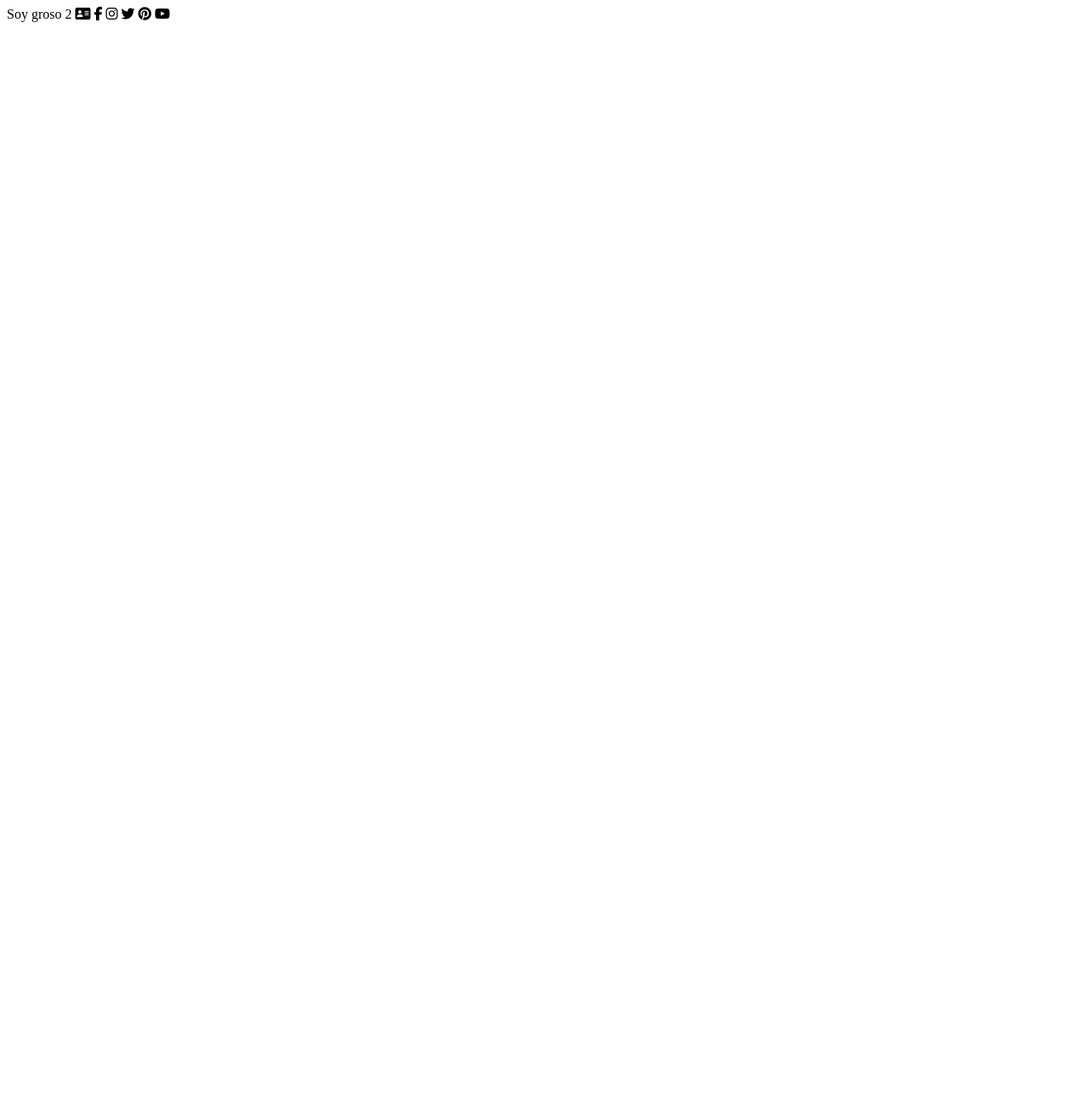
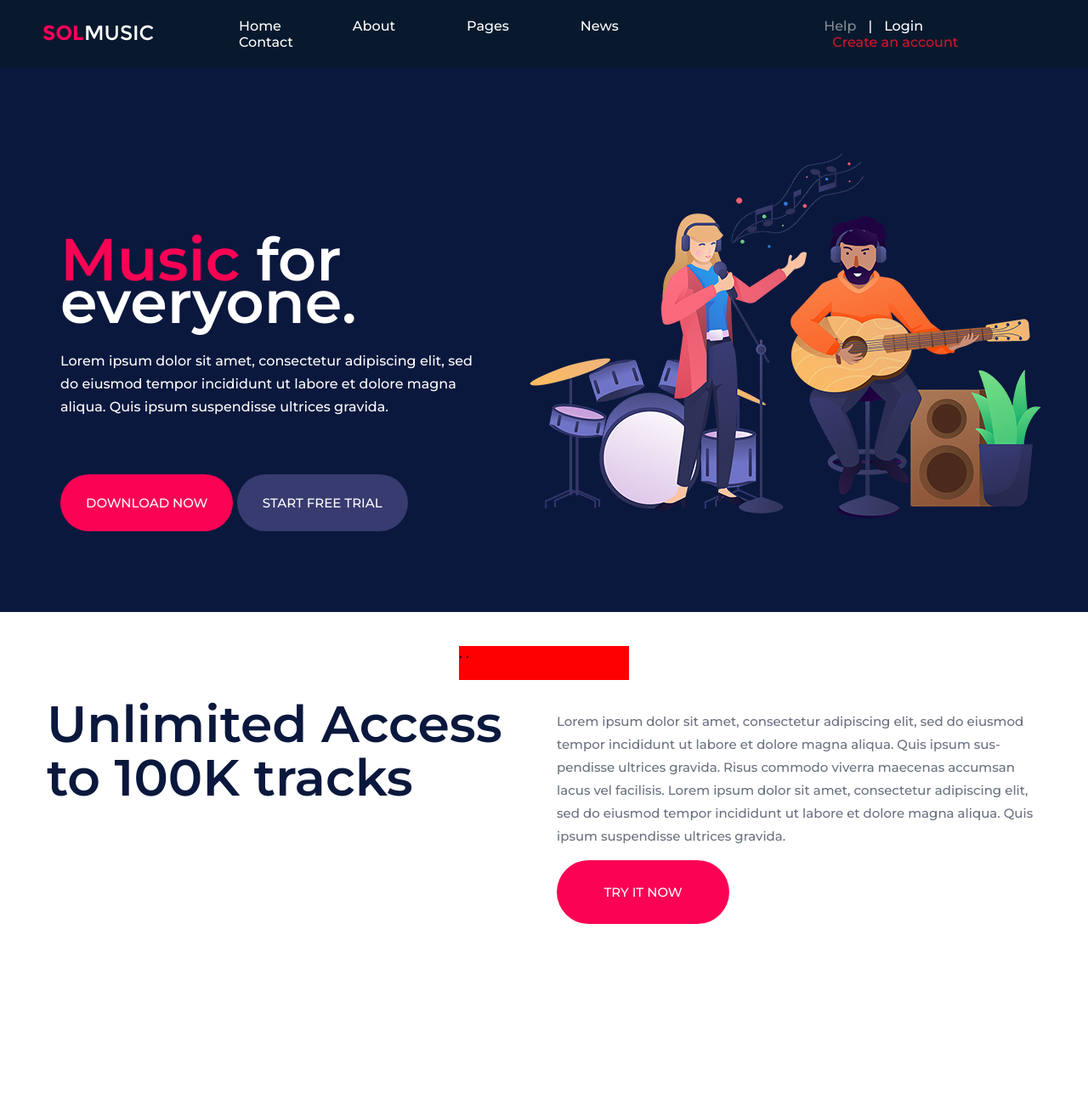
Before and after one commit to damick333/Landing-01, a plain HTML site: page index.html in a window 1280 px wide. Shown: the top 1300 px of the page at 85% size. Before the commit the page ends 800 px from the top, so only its background shows below. Drawn offline with Linux system fonts and the light colour scheme.

Commit message:
cincoymedia

```diff
--- a/index.html
+++ b/index.html
@@ -5,10 +5,77 @@
     <meta name="viewport" content="width=device-width, initial-scale=1.0">
     <meta http-equiv="X-UA-Compatible" content="ie=edge">
     <link href="https://fonts.googleapis.com/css?family=Montserrat:500,600&display=swap" rel="stylesheet">
+    <link rel="stylesheet" href="src/css/estilos.css">
     <title>Document</title>
 </head>
 <body>
-    Soy groso 2
+    <div class="menu">
+        <div class="logo"><img src="src/images/logo.png" alt="logo solmusic"></div>
+        <div class="menu">
+            <div class="solapas">
+                <div class="solapa home">Home</div>
+                <div class="solapa about">About</div>
+                <div class="solapa pages">Pages</div>
+                <div class="solapa news">News</div>
+                <div class="solapa contact">Contact</div>
+            </div>
+            <div class="opciones-cuenta">
+                <div class="solapa help">Help</div>
+                <div class="solapa">|</div>
+                <div class="solapa login">Login</div>
+                <div class="solapa account">Create an account</div>
+            </div>
+        </div>
+
+    </div>
+    <section class="music"> <!--class="main" -->
+        <div class="carrusel">
+            <div class="slide active">
+                <div class="music-hero container">
+                    <div class="music-hero-content">
+                        <h2><span>Music</span> for everyone.</h2>
+                        <p>Lorem ipsum dolor sit amet, consectetur adipiscing elit, sed do eiusmod tempor incididunt ut labore et dolore magna aliqua. Quis ipsum suspendisse ultrices gravida.</p>
+                        <div class="boton red"><a href="#" class="site-btn">Download Now</a></div>
+                        <div class="boton gray"><a href="#" class="site-btn sb-c2">Start free trial</a></div>
+                    </div>
+                    <div class="music-hero-image">
+                        <img src="src/images/hero-bg.png" alt="">
+                    </div>
+                </div>
+            </div>
+
+            <div class="slide ">
+                <div class="music-hero container">
+                    <div class="music-hero-content">
+                        <h2><span>Music</span> for everyone.</h2>
+                        <p>Lorem ipsum dolor sit amet, consectetur adipiscing elit, sed do eiusmod tempor incididunt ut labore et dolore magna aliqua. Quis ipsum suspendisse ultrices gravida.</p>
+                        <div class="boton red"><a href="#" class="site-btn">Download Now</a></div>
+                        <div class="boton gray"><a href="#" class="site-btn sb-c2">Start free trial</a></div>
+                    </div>
+                    <div class="music-hero-image">
+                        <img src="src/images/hero-bg.png" alt="">
+                    </div>
+                </div>
+            </div>
+        </div>
+        <div class="carrusel-controles">
+            <span class='control'>.</span>
+            <span class='control'>.</span>
+        </div>
+    </section>
+    <section class="access">
+        <div class="container">
+            <div class="access-both">
+                <div class="access-left"><b>Unlimited Access to 100K tracks</b></div>
+                <div class="access-right">
+                    <p>Lorem ipsum dolor sit amet, consectetur adipiscing elit, sed do eiusmod tempor incididunt ut labore et dolore magna aliqua. Quis ipsum sus-pendisse ultrices gravida.
+                    Risus commodo viverra maecenas accumsan lacus vel facilisis. Lorem ipsum dolor sit amet, consectetur adipiscing elit, sed do eiusmod tempor incididunt ut labore et dolore magna aliqua.
+                    Quis ipsum suspendisse ultrices gravida.</p>
+                    <div class="boton red"><a href="#" class="site-btn">Try It Now</a></div>
+                </div>
+            </div>
+        </div>
+    </section>
 
     <i class="fas fa-address-card"></i>
     <i class="fab fa-facebook-f"></i>
--- a/src/css/estilos.css
+++ b/src/css/estilos.css
@@ -53,7 +53,7 @@ section music*/
     background-color: #0a183d;
     display: flex;
     justify-content: center;
-    height: calc(70vh + 80px);
+    height: calc(90vh - 80px);
     margin:0 auto;
 }
 
@@ -68,7 +68,7 @@ section music*/
 }
 .container{
     width: 100%;
-    max-width: 1140px;
+    max-width: 1200px;
     margin-left: auto;
     margin-right: auto;
 }
@@ -108,18 +108,86 @@ section music*/
 .music .carrusel p{
     line-height: 27px;
     padding-top: 15px;
+    padding-bottom: 50px;
 }
 
 
-
+.music-hero-image{
+    padding: 0px 15px;
+}
 
 .music-hero-content{
 
     padding-top:100px;
-    padding-left: 11px;
-    padding-right: 11px;
+    padding-left: 31px;
+    padding-right: 31px;
 }
 
-.music-hero-image{
+.boton{
+    border-radius: 50px;
+    text-align: center;
+    padding: 24px 5px;
+    font-family: Montserrat;
+    font-size: 15px;
+    display: inline-block;
+    font-weight: lighter;
+
+}
+
+.boton a{
+    padding: 24px 25px;
+    text-transform: uppercase;
+    color:#fff;
+    text-decoration: none;
+
+
+}
+
+.red{
+    background-color: #fc0254;
+    min-width: 193px;
+}
+
+.gray{
+    background-color:#383b70;
+    min-width: 150px;
+}
+
+/* fin de music section   */
+/* comienzo access section  */
+
+.access{
+    background-color: #fff;
+    height:100vh;
+
+}
+
+.access-both{
+    /* display: flex;
+    justify-content: space-around; */
+    background-color: #fff;
+    display: flex;
+    justify-content: center;
+    padding-top: 100px;
+}
+
+.access .access-left{
+    font-size: 60px;
+    font-family: Montserrat;
+    text-align: left;
+    color:#0a183d;
     padding: 0px 15px;
+    line-height: 63px;
+
 }
+
+.access .access-right{
+    width: 100%;
+    max-width: 570px;
+    font-size: 15px;
+    font-family: Montserrat;
+    text-align: left;
+    color: #6a7080;
+    padding: 0px 15px;
+    line-height: 27px;
+}
```
Also changed, not shown: github.txt (added).
